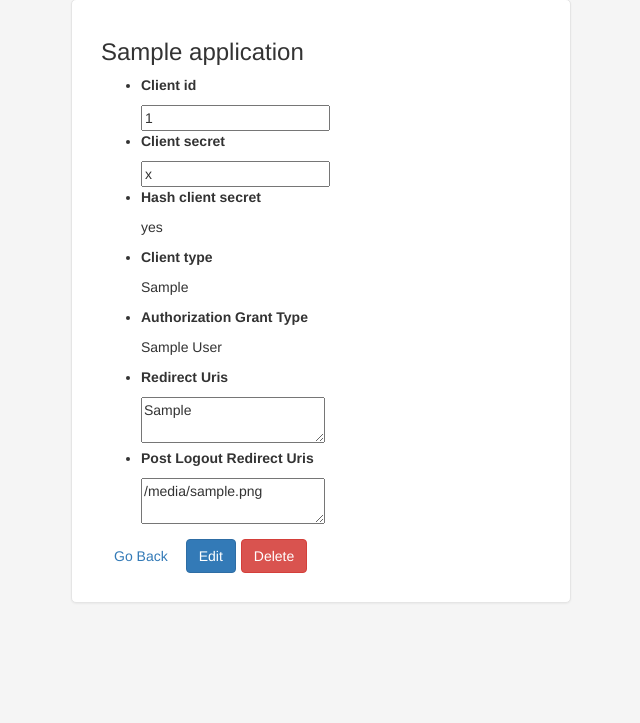
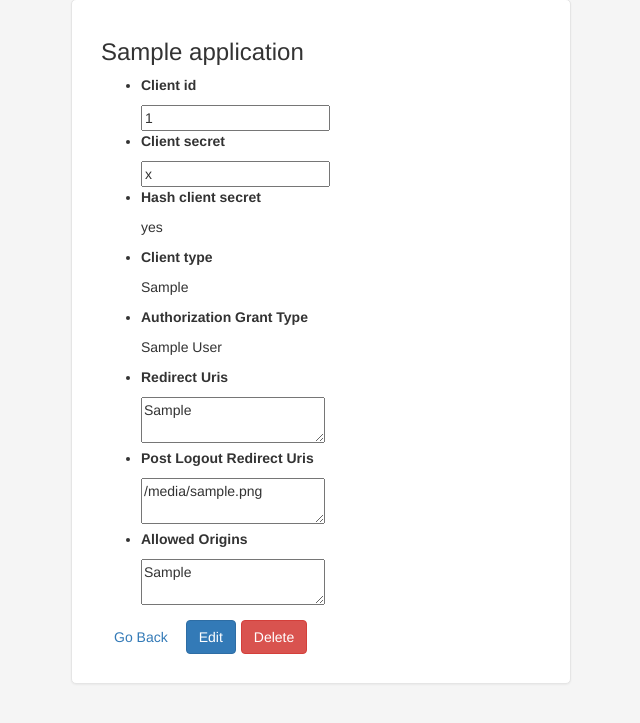
Before and after one commit to sheriffwoody0922/oauth-python-django, a Django app: template oauth2_provider/templates/oauth2_provider/application_detail.html in a window 1280 px wide. Shown: the part 41-764 px from the top of the page, without its empty margins (319-959 px from the left). Run offline with Django 3.2, Linux system fonts and the light colour scheme; the template is opened without the code that fills it: most values are stand-ins (such as "Sample title", 1, 10 or a date in 2020); some libraries are stand-ins or nearby versions.

Commit message:
Updated documentation

```diff
--- a/oauth2_provider/templates/oauth2_provider/application_detail.html
+++ b/oauth2_provider/templates/oauth2_provider/application_detail.html
@@ -40,6 +40,11 @@
                 <p><b>{% trans "Post Logout Redirect Uris" %}</b></p>
                 <textarea class="input-block-level" readonly>{{ application.post_logout_redirect_uris }}</textarea>
             </li>
+
+            <li>
+                <p><b>{% trans "Allowed Origins" %}</b></p>
+                <textarea class="input-block-level" readonly>{{ application.allowed_origins }}</textarea>
+            </li>
         </ul>
 
         <div class="btn-toolbar">
```
Also changed, not shown: 3 other files.
